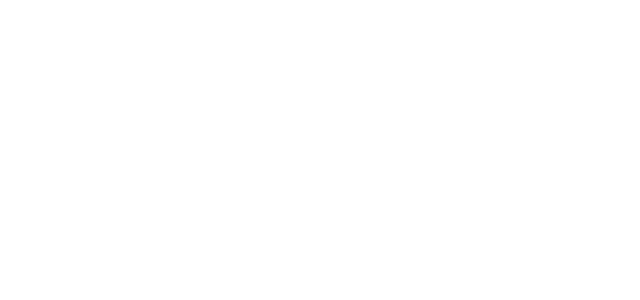
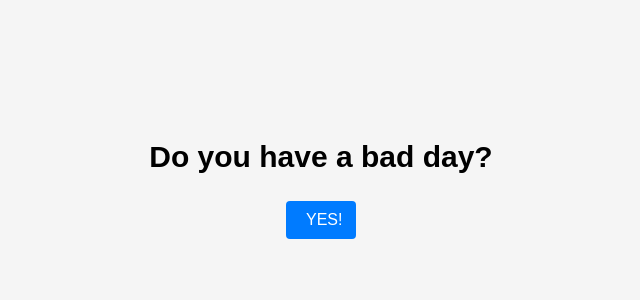
Before and after one commit to bayans/RecipeApp, a React (Create React App) app: page /bad-day-mode in a window 1280 px wide. Before the commit this address had no page. Shown: the top 300 px of the page, without its empty margins (319-959 px from the left). Built offline with nearby package versions, Linux system fonts and the light colour scheme.

Commit message:
BadDayMode Page Added

```diff
--- a/src/App.css
+++ b/src/App.css
@@ -7,6 +7,7 @@
   text-align: center;
   padding-top: 120px;
   background-color: #f5f5f5;
+  min-height: 100vh;
 }
 
 .error {
--- a/src/App.js
+++ b/src/App.js
@@ -9,6 +9,7 @@
 import RecipesIngredients from './pages/RecipesIngredients';
 import RecipesFilter from './pages/RecipesFilter';
 import AvailableIngredients from './pages/AvailableIngredients';
+import BadDayMode from './pages/BadDayMode';
 import Profile from './pages/Profile';
 import Login from './pages/Login';
 
@@ -39,6 +40,7 @@
       <Route path="/recipes-ingredients" element={<RecipesIngredients selectedRecipe={selectedRecipe} />} />
       <Route path="/recipes-filter/:ingredientParam?" element={<RecipesFilter selectedRecipeHander={setSelectedRecipe} />} />
       <Route path="/available-ingredients" element={<AvailableIngredients selectedRecipeHander={setSelectedRecipe} />} />
+      <Route path="/bad-day-mode" element={<BadDayMode selectedRecipeHander={setSelectedRecipe} />} />
       <Route path="/profile" element={<ProtectedRoute element={<Profile />} />} />
       <Route path="/login" element={<Login />} />
     </Routes>
--- a/src/components/Button/Button.css
+++ b/src/components/Button/Button.css
@@ -17,6 +17,10 @@
     cursor: not-allowed;
 }
 
+.btn-small {
+    width: 70px;
+}
+
 .deleteBtn {
     background-color: red;
     padding: 3px 5px;
--- a/src/context/AuthContext.jsx
+++ b/src/context/AuthContext.jsx
@@ -32,7 +32,6 @@
       .then(resp => resp.data)
       .then(data => {
         handleLogin(data.accessToken);
-        console.log('token : ' + data.accessToken);
       })
       .catch(error => {
         if (error.response.status === 401) {
--- /dev/null
+++ b/src/pages/BadDayMode.jsx
@@ -0,0 +1,41 @@
+import React, { useState } from 'react';
+import { Recipes, handleSearch } from './Recipes';
+
+function BadDayMode({ selectedRecipeHander }) {
+  const [text, setText] = useState('Do you have a bad day?');
+  const [error, toggleError] = useState(false);
+  const [loading, toggleLoading] = useState(false);
+  const [recipes, setRecipes] = useState([]);
+  const keyWords = ['chocolate', 'sweet', 'pie', 'pancake', 'pizza', 'burger', 'cocktail', 'cheesecake', 'caramel', 'fruits-salade'];
+
+  const BadDayModeHandler = async () => {
+    setText("Do you want different recipes?");
+    const randKeyWord = Math.floor(Math.random() * keyWords.length);
+    try {
+      toggleLoading(true);
+      const data = await handleSearch(keyWords[randKeyWord]);
+      setRecipes(data);
+      toggleLoading(false);
+    } catch (e) {
+      console.error(e);
+      toggleError(true);
+      toggleLoading(false);
+    }
+  }
+
+  return (
+    <div className="app">
+        {error && <h2 className="error">Something went wrong retrieving the data</h2>}
+        {loading && <div className="loader"></div>}
+        {!loading && <>
+          <h1>{ text }</h1>
+          <button type="button" className="button btn-small" onClick={BadDayModeHandler} >YES!</button>
+          <div className="recipes">
+            <Recipes recipes={recipes} selectedRecipeHander={selectedRecipeHander} />
+          </div>
+        </>}
+      </div>
+  );
+}
+
+export default BadDayMode;
--- a/src/pages/Profile.jsx
+++ b/src/pages/Profile.jsx
@@ -51,7 +51,6 @@
 
     reader.onloadend = () => {
       setPhoto64(reader.result);
-      console.log(reader.result);
     };
 
     reader.readAsDataURL(file);
```
